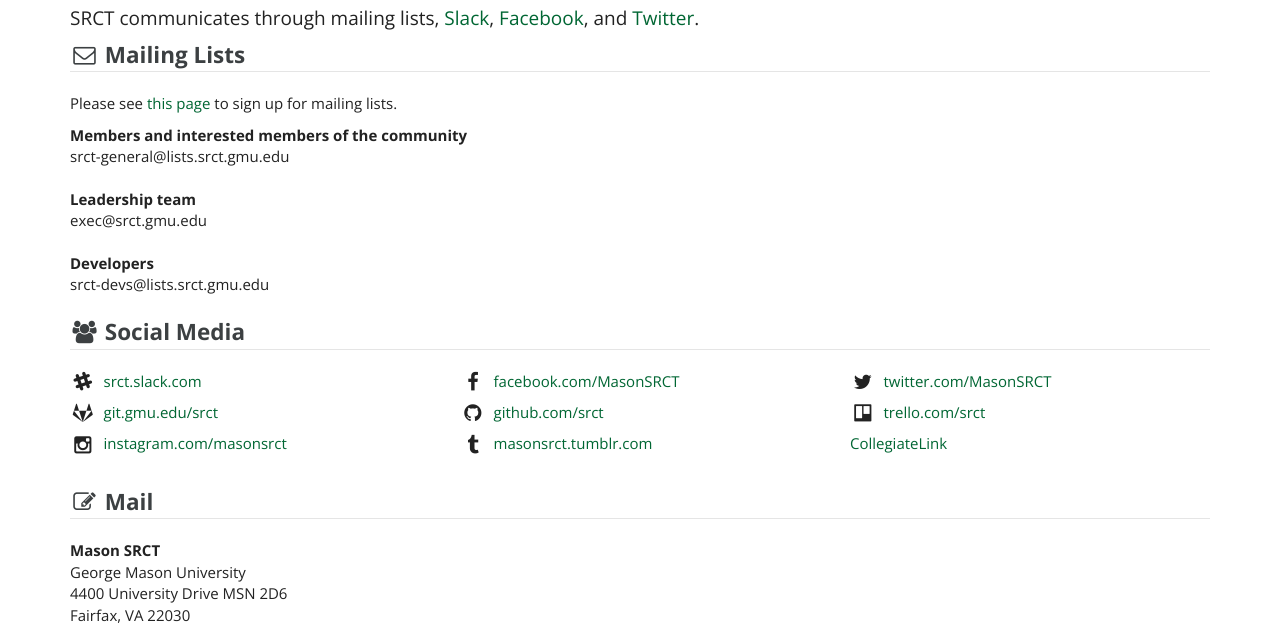
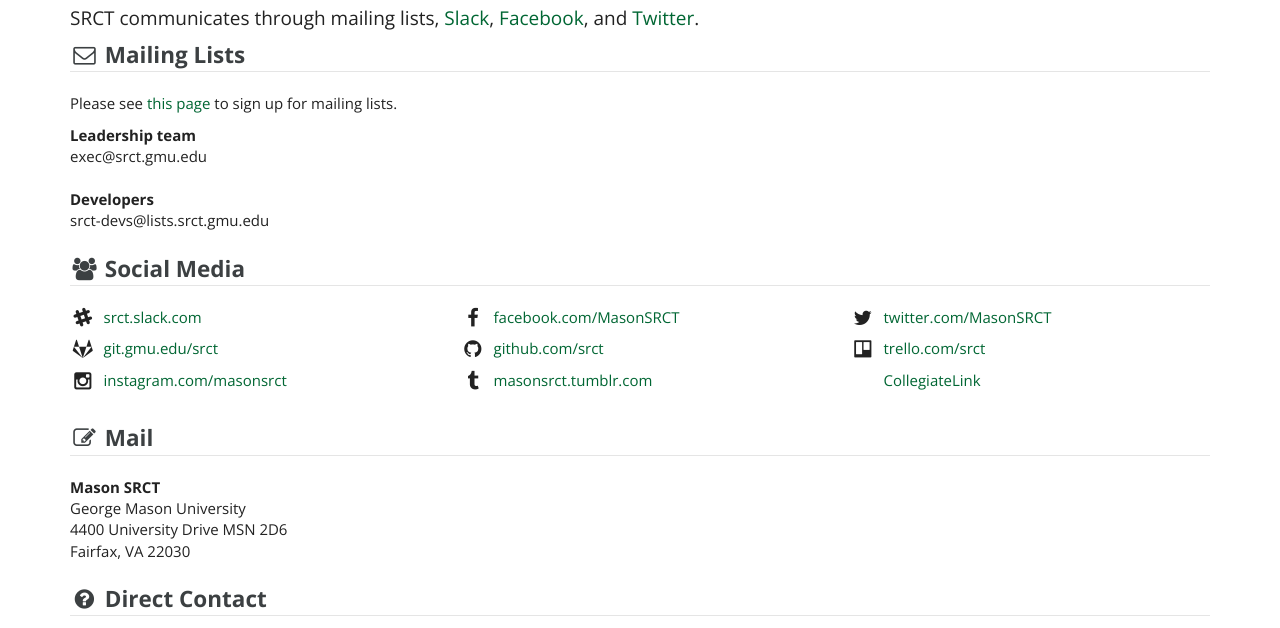
Before and after one commit to srct/srctweb, a Python web app: template srctweb/website/templates/contact.html in a window 1280 px wide. Shown: the part 48-676 px from the top of the page. Run offline with Jinja, Linux system fonts and the light colour scheme; the template is opened without the code that fills it, so the values that code supplies are empty; some libraries are stand-ins or nearby versions.

Commit message:
Removed general mailing list and added generic icon for CollegiateLink.

```diff
--- a/srctweb/website/templates/contact.html
+++ b/srctweb/website/templates/contact.html
@@ -18,11 +18,6 @@ Drop us a line!
 <legend><i class="fa fa-envelope-o fa-fw"></i>&nbsp;<strong>Mailing Lists</strong></legend>
 
 <p>Please see <a href="http://lists.srct.gmu.edu/" target="_blank">this page</a> to sign up for mailing lists.</p>
-
-<address>
-<strong>Members and interested members of the community</strong><br>
-srct-general@lists.srct.gmu.edu
-</address>
 
 <address>
 <strong>Leadership team</strong><br>
@@ -66,7 +61,7 @@ srct-devs@lists.srct.gmu.edu
     <i class="fa fa-tumblr fa-fw fa-lg"></i>&nbsp;&nbsp;<a href="https://masonsrct.tumblr.com/" target="_blank">masonsrct.tumblr.com</a>
   </div>
   <div class="col-sm-4">
-    <a href="https://gmu.collegiatelink.net/organization/srct" target="_blank">CollegiateLink</a>
+    <i class="fa fa-address-book fa-fw fa-lg"></i>&nbsp;&nbsp;<a href="https://gmu.collegiatelink.net/organization/srct" target="_blank">CollegiateLink</a>
   </div>
 </div>
 
```
